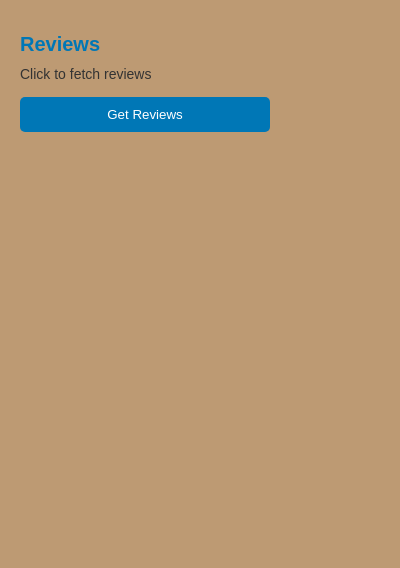
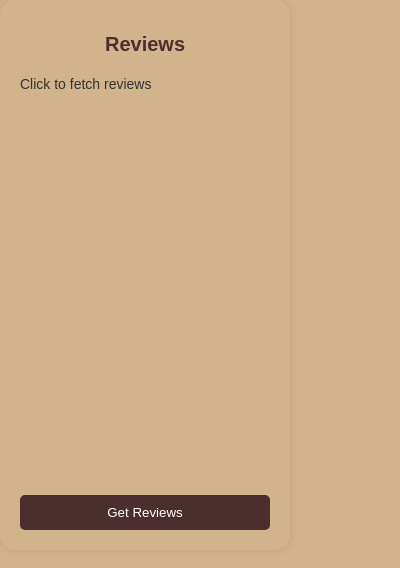
Before and after one commit to MrInfinit/restaurant-summarizer, a browser extension: page extension/popup.html in a window 400 px wide. Drawn offline with Linux system fonts and the light colour scheme.

Commit message:
updated extension code

```diff
--- a/extension/popup.html
+++ b/extension/popup.html
@@ -3,19 +3,56 @@
 <head>
   <title>Review Aggregator</title>
   <link rel="stylesheet" href="styles.css">
+  <style>
+    body {
+      background-color: #d2b48c; /* Tan (similar to light brown) */
+      width: 290px;
+      height: 550px;
+      margin: 0;
+      padding: 20px;
+      box-sizing: border-box;
+      border-radius: 15px;
+      font-family: Arial, sans-serif;
+      display: flex;
+      flex-direction: column;
+      justify-content: flex-start;
+      align-items: stretch;
+      overflow-y: auto;
+    }
+
+    h1 {
+      font-size: 20px;
+      color: #4b2e2e;
+      margin-bottom: 10px;
+      text-align: center;
+    }
+
+    #reviews {
+      flex-grow: 1;
+      font-size: 14px;
+      color: #333;
+      margin-bottom: 20px;
+    }
+
+    button {
+      padding: 10px;
+      background-color: #4b2e2e;
+      color: white;
+      border: none;
+      border-radius: 5px;
+      cursor: pointer;
+      width: 100%;
+    }
+
+    button:hover {
+      background-color: #3a1f1f;
+    }
+  </style>
 </head>
 <body>
   <h1>Reviews</h1>
   <div id="reviews">Click to fetch reviews</div>
   <button id="fetchBtn">Get Reviews</button>
   <script src="popup.js"></script>
-<style>
-  body {
-    background-color: lightbrown;
-    width: 290px;
-    height: 550px;
-  }
-</style>
-
 </body>
 </html>
--- a/extension/styles.css
+++ b/extension/styles.css
@@ -1,19 +1,31 @@
+
 body {
-  font-family: Arial, sans-serif;
-  background-color: #bd9a73; /* light brown */
+  font-family: Inter, sans-serif;
+  background-color: #bd9a73;
   padding: 20px;
-  width: 220px;              /* Thinner width */
-  height: 600px;             /* Taller height */
+  width: 280px;
+  height: 600px;
   box-sizing: border-box;
   margin: 0;
-  overflow-y: auto;          /* Scroll if content overflows */
+  display: flex;
+  flex-direction: column;
+  justify-content: flex-start;
+  align-items: stretch;
+  overflow-y: auto;
+  border-radius: 15px;
+  box-shadow: 0 0 10px rgba(0,0,0,0.1); /* Optional: soft shadow */
 }
 
 h1 {
-  color: #0077b6;
+  color: #5e503f;
   font-size: 20px;
-  margin-bottom: 10px;
+  font-weight: bold;
 }
+.review-text {
+  font-size: 14px;
+  line-height: 1.4;
+}
+
 
 #reviews {
   margin-top: 10px;
@@ -24,7 +36,7 @@ h1 {
 button {
   margin-top: 15px;
   padding: 10px 15px;
-  background-color: #0077b6;
+  background-color: #5e503f;
   color: white;
   border: none;
   border-radius: 5px;
@@ -32,6 +44,35 @@ button {
   width: 100%;
 }
 
+
 button:hover {
-  background-color: #005f8f;
+  transform: scale(1.02);
+  background-color: #734128;
 }
+
+.review-card {
+  background: white;
+  border-radius: 8px;
+  box-shadow: 0 2px 6px rgba(0,0,0,0.1);
+  padding: 10px;
+  margin-bottom: 10px;
+}
+
+.review-card {
+  transition: box-shadow 0.3s ease;
+}
+
+.popup-container {
+  background-color: #e0f7ff;
+  padding: 20px;
+  width: 100%;
+  height: 100%;
+  border-radius: 15px;
+  box-sizing: border-box;
+  display: flex;
+  flex-direction: column;
+  justify-content: flex-start;
+  align-items: stretch;
+  overflow-y: auto;
+  box-shadow: 0 0 10px rgba(0,0,0,0.1);
+}
```
Also changed, not shown: extension/icon.png, extension/manifest.json.
